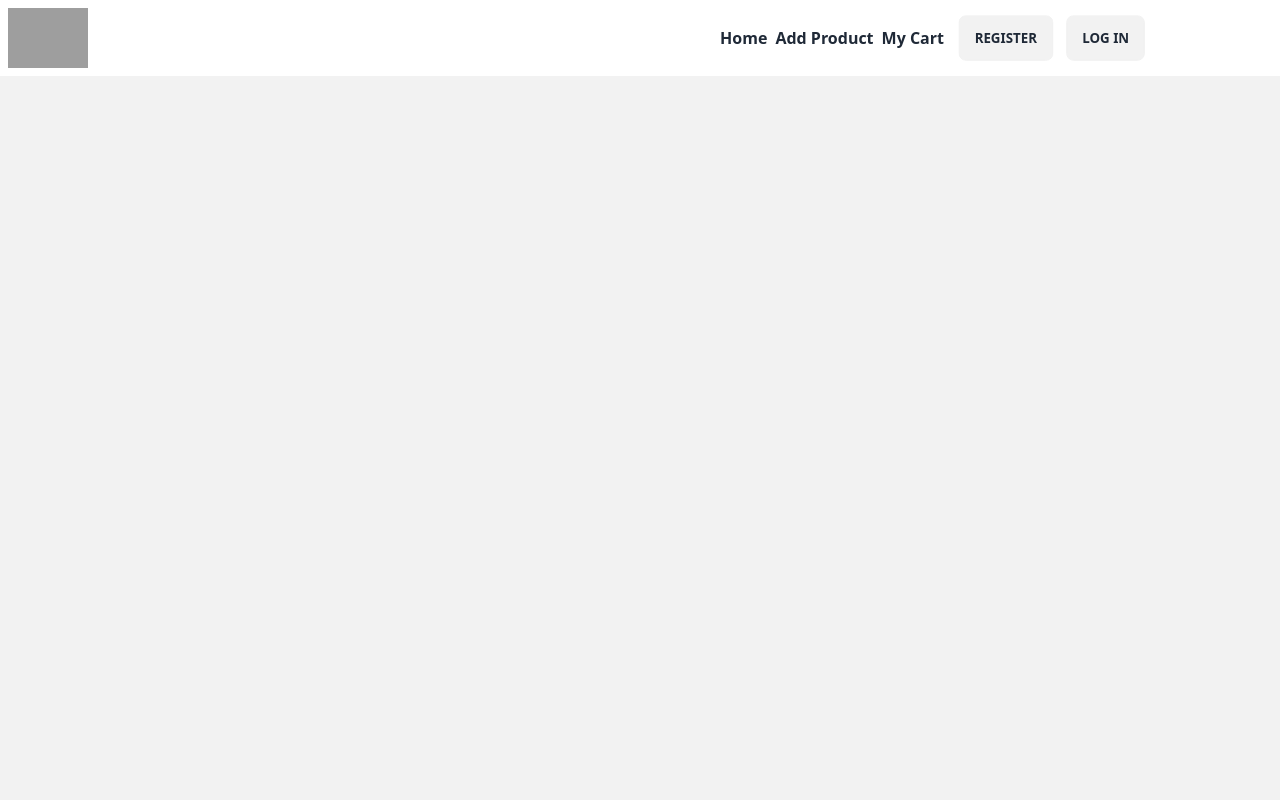
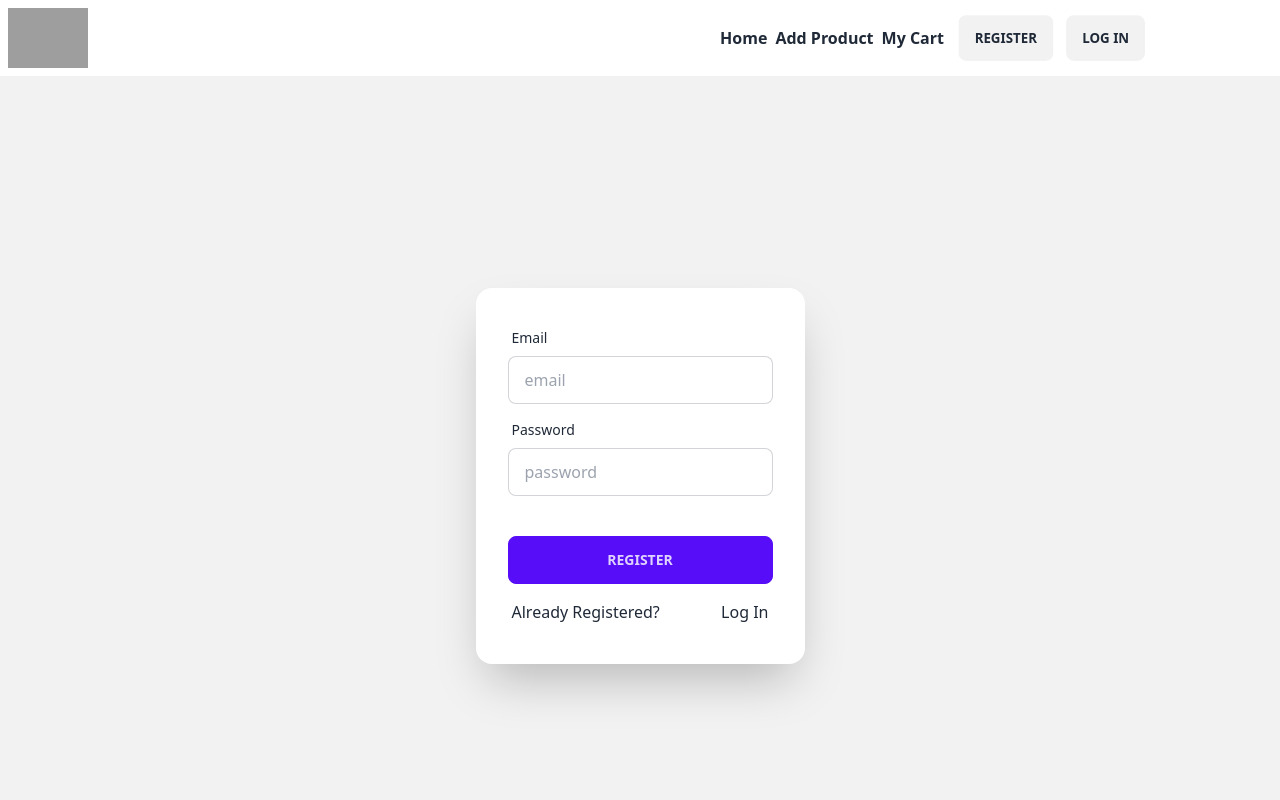
Before and after one commit to RajMahammadAli/Auto-Trade, a React (Vite) app: page /register in a window 1280 px wide. Shown: the top 800 px of the page. Built offline with nearby package versions, Linux system fonts and the light colour scheme; no server answers; grey boxes are pictures that could not be loaded.

Commit message:
register page is ready password is ready as requirement

```diff
--- a/src/components/Register/Register.jsx
+++ b/src/components/Register/Register.jsx
@@ -39,7 +39,48 @@ export default function () {
   return (
     <>
       <div>
-        <div className="hero min-h-screen bg-base-200"></div>
+        <div className="hero min-h-screen bg-base-200">
+          <div className="hero-content flex-col lg:flex-row-reverse">
+            <div className="card flex-shrink-0 w-full max-w-sm shadow-2xl bg-base-100">
+              <form onSubmit={handleCreateUser} className="card-body">
+                <div className="form-control">
+                  <label className="label">
+                    <span className="label-text">Email</span>
+                  </label>
+                  <input
+                    type="email"
+                    placeholder="email"
+                    className="input input-bordered"
+                    name="email"
+                    required
+                  />
+                </div>
+                <div className="form-control">
+                  <label className="label">
+                    <span className="label-text">Password</span>
+                  </label>
+                  <input
+                    type="password"
+                    placeholder="password"
+                    className="input input-bordered"
+                    name="password"
+                    required
+                  />
+                </div>
+                <div>
+                  <p className="text-red-700">{error}</p>
+                </div>
+                <div className="form-control mt-6">
+                  <button className="btn btn-primary">Register</button>
+                </div>
+                <label className="label">
+                  Already Registered?
+                  <Link to="/login">Log In</Link>
+                </label>
+              </form>
+            </div>
+          </div>
+        </div>
       </div>
     </>
   );
```
